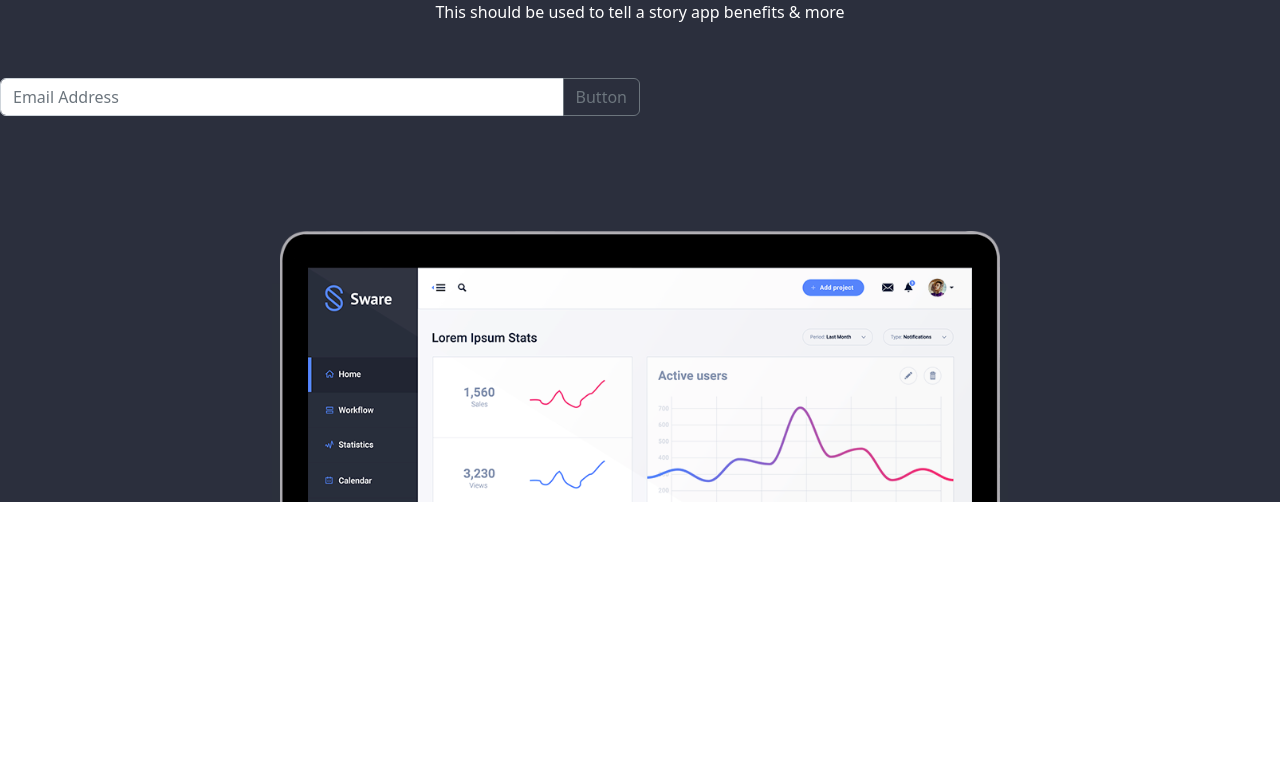
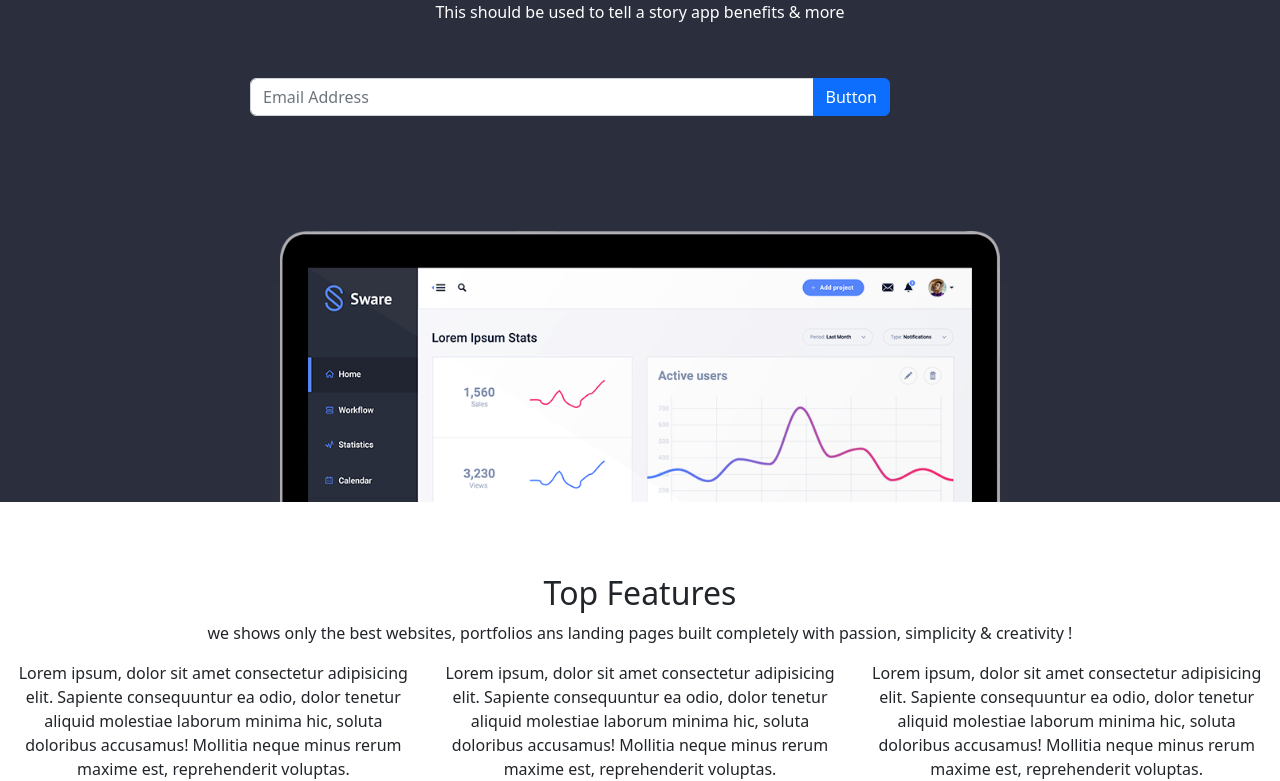
Before and after one commit to MateoCapx/SaaSProject, a plain HTML site: page index.html in a window 1280 px wide. Shown: the part 233-1014 px from the top of the page. Before the commit the page ends 800 px from the top, so only its background shows below. Drawn offline with nearby package versions, Linux system fonts and the light colour scheme.

Commit message:
added features to navigation bar

```diff
--- a/index.html
+++ b/index.html
@@ -13,12 +13,11 @@
 
 <body>
 
-  <header>
+  <header class="header">
     <br>
-
     <!-- Start of Navigation Section -->
-    <nav class="navbar navbar-expand-lg" id="navSection">
-      <div class="container-fluid">
+    <nav class="navbar navbar-expand-lg " id="navSection">
+      <div class="container-fluid " id="sectionNav">
         <a class="navbar-brand" href="#">LOGO</a>
         <button class="navbar-toggler" type="button" data-bs-toggle="collapse" data-bs-target="#navbarNav"
           aria-controls="navbarNav" aria-expanded="false" aria-label="Toggle navigation">
@@ -43,7 +42,10 @@
       </div>
     </nav>
 
+  </header>
 
+  <section class="mainSectionn">
+    <!-- <div class="slide--headline">Present your software with <span class="typed-text" data-typed-string="great landing, amazing UI, responsive design, free mockups,Sware">Sware</span><span class="typed-cursor">|</span> </div> -->
 
     <div class="mainHeader">
       <h1> Present Your Software With Sware </h1>
@@ -53,28 +55,65 @@
     <br><br>
 
     <!-- form inout to get emails  -->
-    <div class="input-group mb-3" id="inputForm">
+
+    <div class="input-group mb-3 " id="inputForm">
       <input type="text" class="form-control" placeholder="Email Address" aria-label="Email_Address"
         aria-describedby="button-addon2">
-      <button class="btn btn-outline-secondary" type="button" id="button-addon2">Button</button>
+      <button class="btn btn-primary" type="button" id="button-addon2">Button</button>
     </div>
 
     <br><br><br><br>
-
 
     <!-- Image Section - Allows image to be Center and Responsive-->
     <div class="text-center">
       <img class="img-fluid" src="images/headerImage.png" alt="mainImage">
     </div>
 
-  </header>
+  </section>
+  <br><br><br>
 
+  <!-- Feature Section -->
+  <section>
+    <div class="container-fluid text-center">
+      <div class="row">
+        <div class="col-sm-12">
+          <h2> Top Features </h2>
+          <p> we shows only the best websites, portfolios ans landing pages built
+            completely with passion, simplicity & creativity !</p>
+        </div>
 
+      </div>
+      <div class="row">
+        <div class="col-sm">
+          Lorem ipsum, dolor sit amet consectetur adipisicing elit. Sapiente consequuntur ea odio, dolor tenetur aliquid
+          molestiae laborum minima hic, soluta doloribus accusamus! Mollitia neque minus rerum maxime est, reprehenderit
+          voluptas.
+
+        </div>
+        <div class="col-sm">
+
+          Lorem ipsum, dolor sit amet consectetur adipisicing elit. Sapiente consequuntur ea odio, dolor tenetur aliquid
+          molestiae laborum minima hic, soluta doloribus accusamus! Mollitia neque minus rerum maxime est, reprehenderit
+          voluptas.
+
+        </div>
+        <div class="col-sm">
+
+          Lorem ipsum, dolor sit amet consectetur adipisicing elit. Sapiente consequuntur ea odio, dolor tenetur aliquid
+          molestiae laborum minima hic, soluta doloribus accusamus! Mollitia neque minus rerum maxime est, reprehenderit
+          voluptas.
+
+        </div>
+      </div>
+    </div>
+
+  </section>
 
 
 
 
 
 </body>
+<script src="script.js"></script>
 
 </html>
--- /dev/null
+++ b/script.js
@@ -0,0 +1,20 @@
+const navBar = document.getElementById('navSection')[0]
+const header = document.getElementsByClassName('header')[0]
+
+
+// Function that enables scrolling functionality
+window.addEventListener("scroll", function () {
+    header.classList.toggle("sticky",window.scrollY>20)
+
+})
+
+
+//   const scrolled = window.scrollY;
+//     if (scrolled > 20) {
+//         header.classList.add('myStyle' )
+//       console.log(scrolled)
+//     }else{
+//         console.log("note yet")
+//     }
+
+//     console.log(scrolled)
--- a/style.css
+++ b/style.css
@@ -1,8 +1,11 @@
 /* Styles for the navigation & Header Section */
  .mainHeader{
      text-align: center;
-     margin-top: 100px;
      color: white;
+ }
+
+ .mainHeader h1 {
+     padding-top: 100px;
  }
 
  #mainForm{
@@ -14,13 +17,45 @@
      color: white;
  }
 
+ #navSection a:hover{
+    font-size: 25px;
+ }
+ .mainSectionn{
+    background-color: #2b2f3d;
+ }
+
 header{
     background-color: #2b2f3d;
+
 }
+
 /* Styles for the navigation & Header Section ENDS */
 
 
 /* input form Styles  */
 #inputForm{
     width: 50%;
+     margin-left: 250px;
 }
+
+/* Styles for the sticky transitioning navbar  */
+header.sticky{
+    background-color: white;
+    transition: 0.7s;
+
+
+}
+
+header.sticky #navbarNav ul li a {
+color: black;
+padding-top: 20px;
+padding-bottom: 20px;
+
+}
+header.sticky #sectionNav  a {
+    color: black;
+}
+
+
+
+/* media Queries */
```
